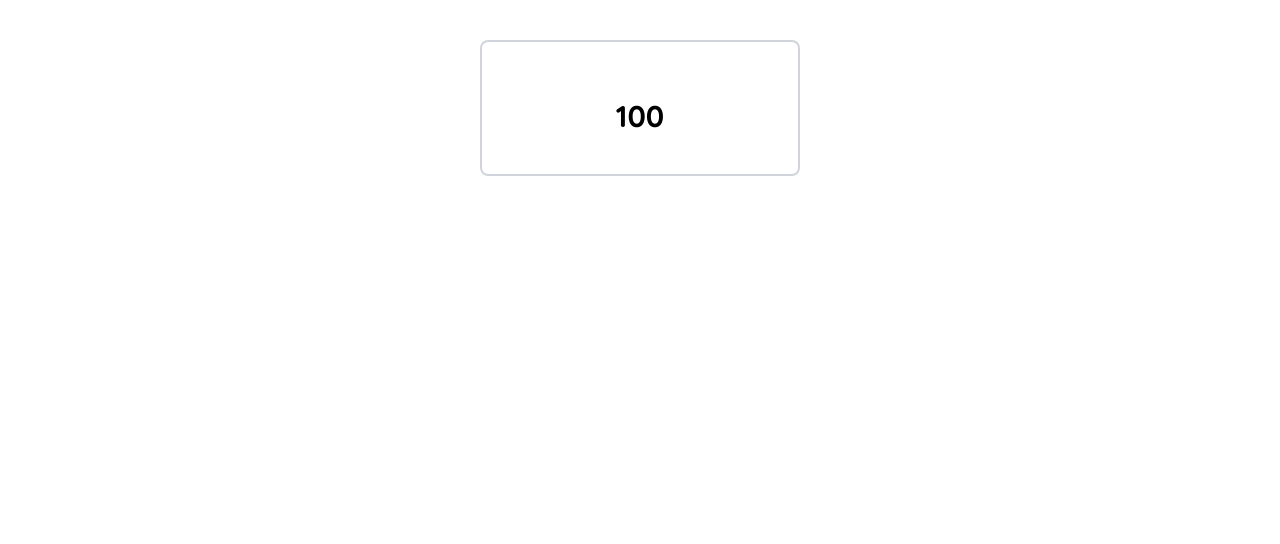
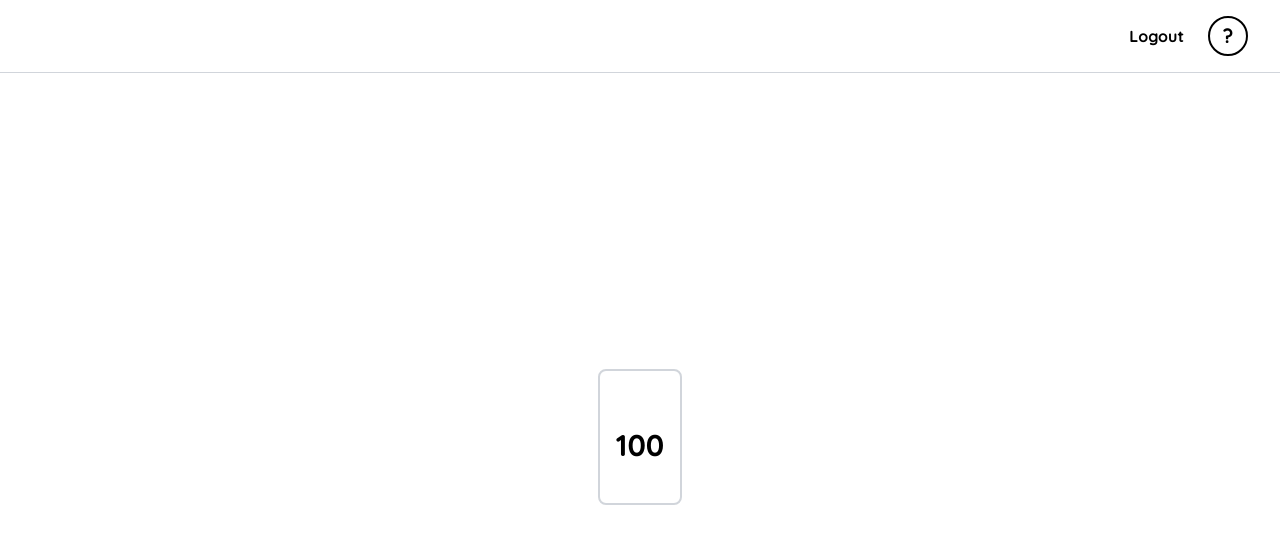
Before and after one commit to marekkaczbartek/debt-manager, a React (Vite) app in the folder frontend/: page /home in a window 1280 px wide. Shown: the top 544 px of the page. Built offline with nearby package versions, Linux system fonts and the light colour scheme; sample sign-in values are in the browser's storage.

Commit message:
AUTHENTICATION WORKS

```diff
--- a/frontend/src/AuthContext.tsx
+++ b/frontend/src/AuthContext.tsx
@@ -9,7 +9,7 @@ import React, {
 
 export const AuthContext = createContext<{
     token: string | null;
-    setToken: (newToken: string) => void;
+    setToken: (newToken: string | null) => void;
 }>({
     token: null,
     setToken: () => {},
@@ -22,7 +22,7 @@ interface AuthProviderProps {
 export const AuthProvider: React.FC<AuthProviderProps> = ({ children }) => {
     const [token, setToken_] = useState(localStorage.getItem("token"));
 
-    const setToken = (newToken: string) => {
+    const setToken = (newToken: string | null) => {
         setToken_(newToken);
     };
 
--- a/frontend/src/Home.tsx
+++ b/frontend/src/Home.tsx
@@ -1,11 +1,12 @@
 import UserCard from "./components/UserCard";
 import { User } from "../interfaces/User";
-import { useNavigate } from "react-router-dom";
+import Navbar from "./components/Navbar";
 
 function Home(user?: User) {
-    const navigate = useNavigate();
-    if (!user?.username || !user.email) navigate("/login");
     return (
+        <div className="min-h-screen flex flex-col">
+            <Navbar />
+            <div className="flex-grow flex items-center justify-center">
                 <div className="flex flex-col">
                     <div className="flex-grow">
                         {user ? (
@@ -19,6 +20,8 @@ function Home(user?: User) {
                         )}
                     </div>
                 </div>
+            </div>
+        </div>
     );
 }
 
--- a/frontend/src/components/Navbar.tsx
+++ b/frontend/src/components/Navbar.tsx
@@ -1,6 +1,6 @@
 import React from "react";
 import UserIcon from "./UserIcon";
-import { Link } from "react-router-dom";
+import { useAuth } from "../AuthContext";
 
 export interface NavbarProps {
     username?: string;
@@ -8,6 +8,7 @@ export interface NavbarProps {
 
 // src/components/Navbar.js
 const Navbar: React.FC<NavbarProps> = ({ username }) => {
+    const { setToken } = useAuth();
     return (
         <nav className="border-gray-300 border-solid border-b px-8 py-4 font-body font-bold">
             <ul className="container flex justify-end items-center space-x-6">
@@ -15,14 +16,13 @@ const Navbar: React.FC<NavbarProps> = ({ username }) => {
                 <li>About</li>
                 <li>Services</li> */}
                 <li>
-                    <Link
-                        to="/login"
+                    <button
                         onClick={() => {
-                            sessionStorage.removeItem("token");
+                            setToken(null);
                         }}
                     >
                         Logout
-                    </Link>
+                    </button>
                 </li>
                 <li>
                     <UserIcon username={username} />
--- a/frontend/src/login/LoginForm.tsx
+++ b/frontend/src/login/LoginForm.tsx
@@ -17,7 +17,7 @@ function LoginForm() {
 
     const { email, password } = formData;
     const [errors, setErrors] = useState<Partial<FormData>>({});
-    const { setToken } = useAuth;
+    const { setToken } = useAuth();
     const navigate = useNavigate();
 
     const handleChange = (e: ChangeEvent<HTMLInputElement>) => {
--- a/frontend/src/register/RegisterForm.tsx
+++ b/frontend/src/register/RegisterForm.tsx
@@ -87,7 +87,7 @@ function RegisterForm() {
                 <div className="border-gray-300 border-2 text-black px-14 py-8 rounded-lg w-96">
                     <form onSubmit={handleSubmit}>
                         <h1 className="text-2xl font-bold text-center mb-10">
-                            {React.version}
+                            Register
                         </h1>
                         <div className="my-5">
                             <input
```
Also changed, not shown: frontend/src/App.tsx (+0 -39 lines). Lines whose indentation alone changed are shown as unchanged.
